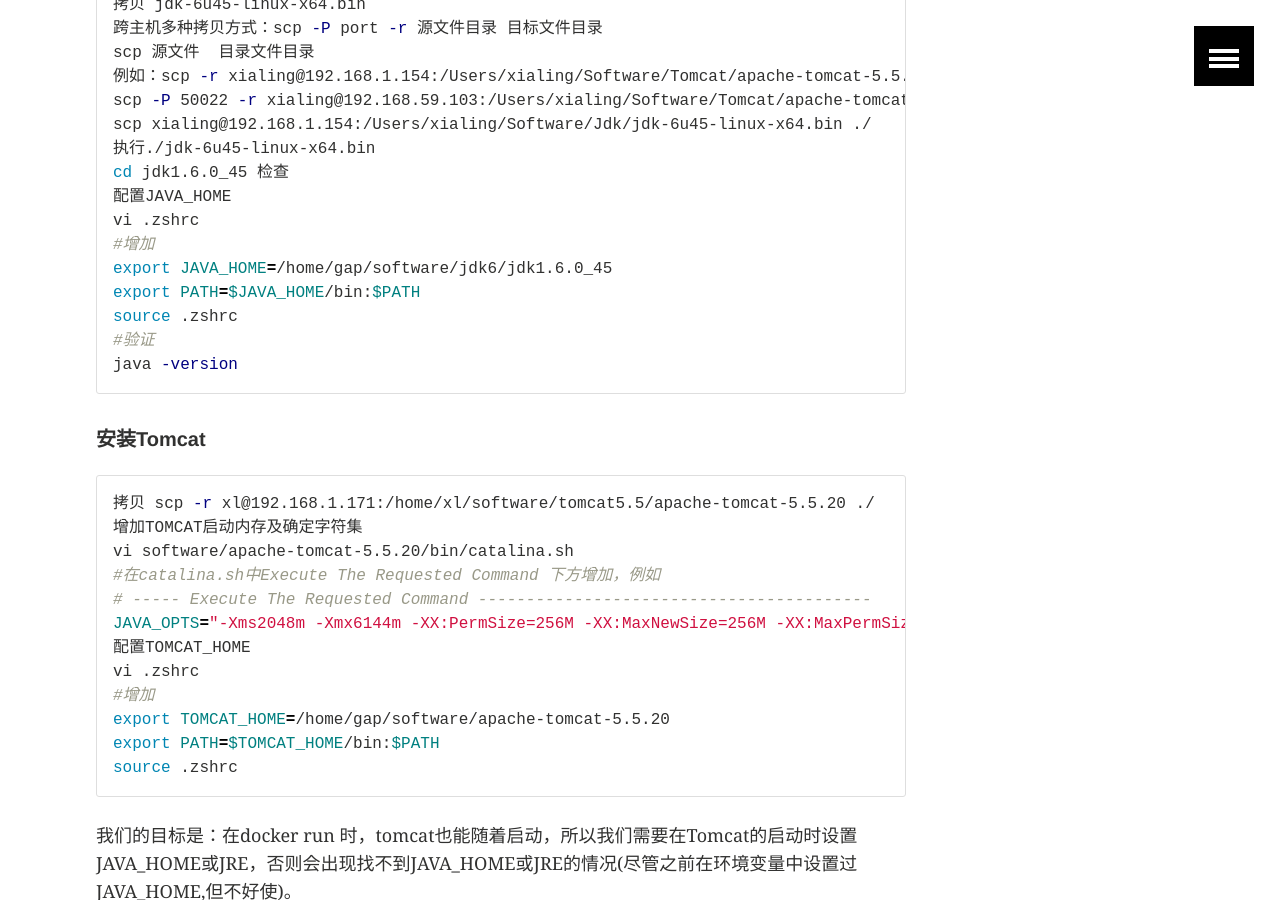
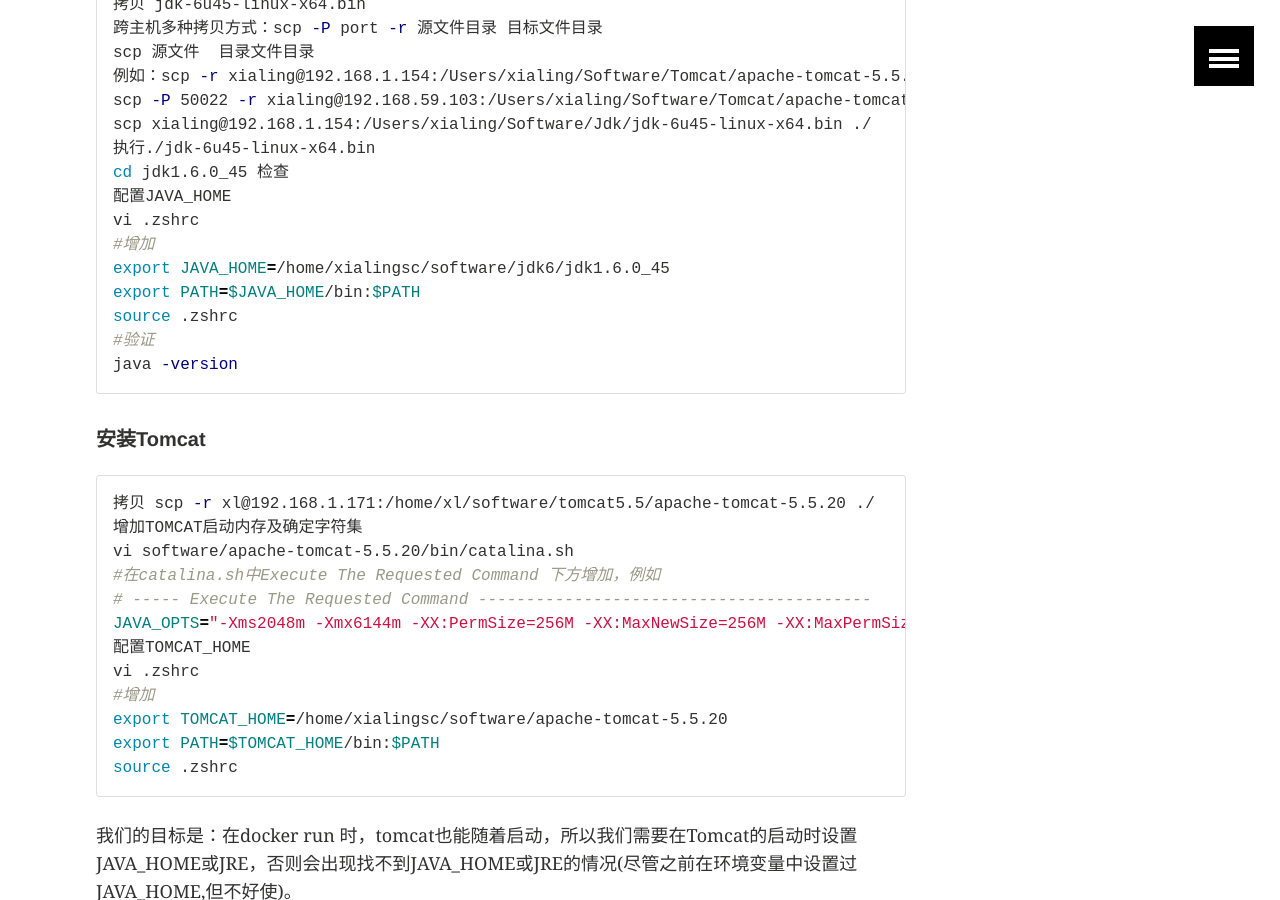
Before and after one commit to xialingsc/home, a Jekyll site: the page built from _posts/docker/2015-11-03-How-To-Start-Tomcat-App-With-Docker-Run.md, in a window 1280 px wide and 900 px high, scrolled down 3357 px. Built offline with Jekyll 4.4.1, drawn with Linux system fonts in a browser that asks for light colours; a script that is not in the unit is left out; comment, search, counter and statistics services are not loaded.

Commit message:
release post

```diff
--- a/_posts/docker/2015-11-03-How-To-Start-Tomcat-App-With-Docker-Run.md
+++ b/_posts/docker/2015-11-03-How-To-Start-Tomcat-App-With-Docker-Run.md
@@ -151,7 +151,7 @@ cd jdk1.6.0_45 检查
 配置JAVA_HOME
 vi .zshrc
 #增加
-export JAVA_HOME=/home/gap/software/jdk6/jdk1.6.0_45
+export JAVA_HOME=/home/xialingsc/software/jdk6/jdk1.6.0_45
 export PATH=$JAVA_HOME/bin:$PATH
 source .zshrc
 #验证
@@ -170,7 +170,7 @@ JAVA_OPTS="-Xms2048m -Xmx6144m -XX:PermSize=256M -XX:MaxNewSize=256M -XX:MaxPerm
 配置TOMCAT_HOME
 vi .zshrc
 #增加
-export TOMCAT_HOME=/home/gap/software/apache-tomcat-5.5.20
+export TOMCAT_HOME=/home/xialingsc/software/apache-tomcat-5.5.20
 export PATH=$TOMCAT_HOME/bin:$PATH
 source .zshrc
 {% endraw %}
```
